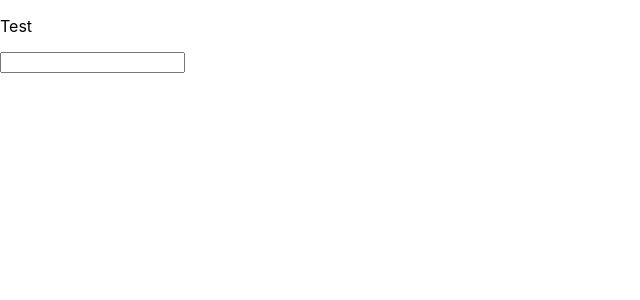
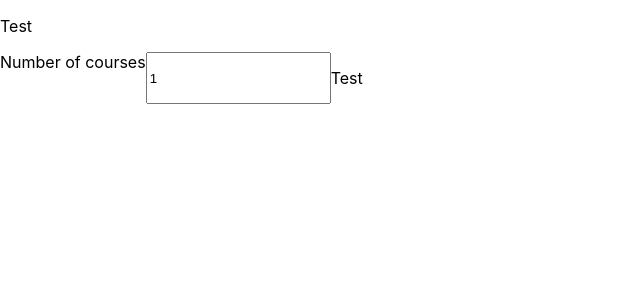
Before and after one commit to westshae/grade-calculator, a React (Create React App) app: page / in a window 1280 px wide. Shown: the top 300 px of the page, without its empty margins (0-640 px from the left). Built offline with nearby package versions, Linux system fonts and the light colour scheme.

Commit message:
Creates components based on state, added input validation for number of courses

```diff
--- a/src/components/initiate.js
+++ b/src/components/initiate.js
@@ -13,28 +13,36 @@ const Input = styled.input`
     display:flexbox;
 `
 
-
-
 class initiate extends Component{
     constructor(props){
         super(props);
         this.state = {
-            firstInput: "",
+            numCourses: 1,
         }
     }
 
-    handleInputChange(e) {
-        const value = e.target.value;
+    handleNumCoursesChange(e) {
+        //Checks if the value isn't a string, if it isn't changes value to 1
+        let value = e.target.value;
+        if(!Boolean(value)){value = 1;}
+        if(isNaN(value)){value = 1;}
+
+        //Checks if the values fit the correct range, if not changes value
+        let valueInt = parseInt(value);
+        if(valueInt > 10){valueInt = 10;}
+        if(valueInt <= 0){valueInt = 1;}
+
         this.setState({
-          firstInput: value
+          numCourses: valueInt
         })
     }
 
     render(){
         return(
             <Container>
-                <InputLabel>{this.state.firstInput}</InputLabel>
-                <Input type="text" onChange={this.handleInputChange.bind(this)} value={this.state.firstInput}/>
+                <InputLabel>Number of courses</InputLabel>
+                <Input type="number" onChange={this.handleNumCoursesChange.bind(this)} value={this.state.numCourses}/>
+                {Array(this.state.numCourses).fill(<p>Test</p>)}
             </Container>
         )
     }
```
Also changed, not shown: src/components/courseInput.js (added).
